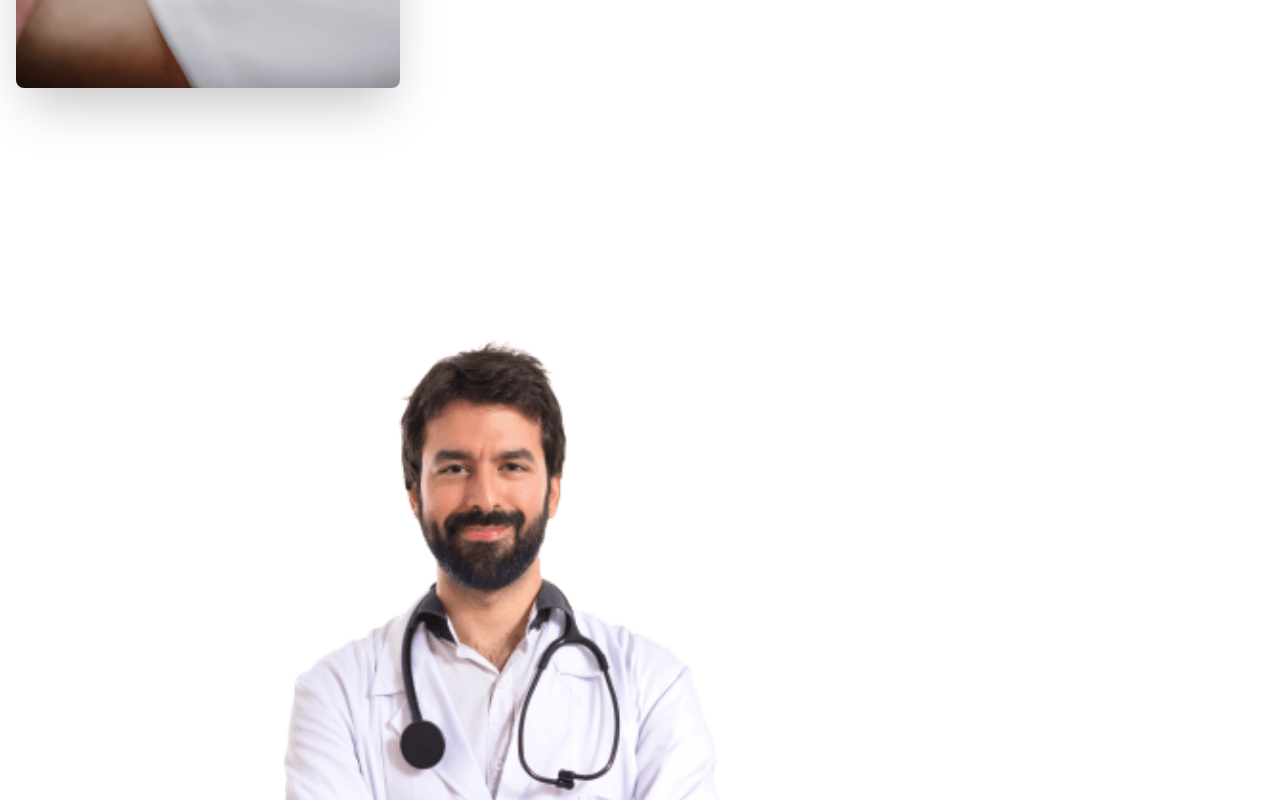
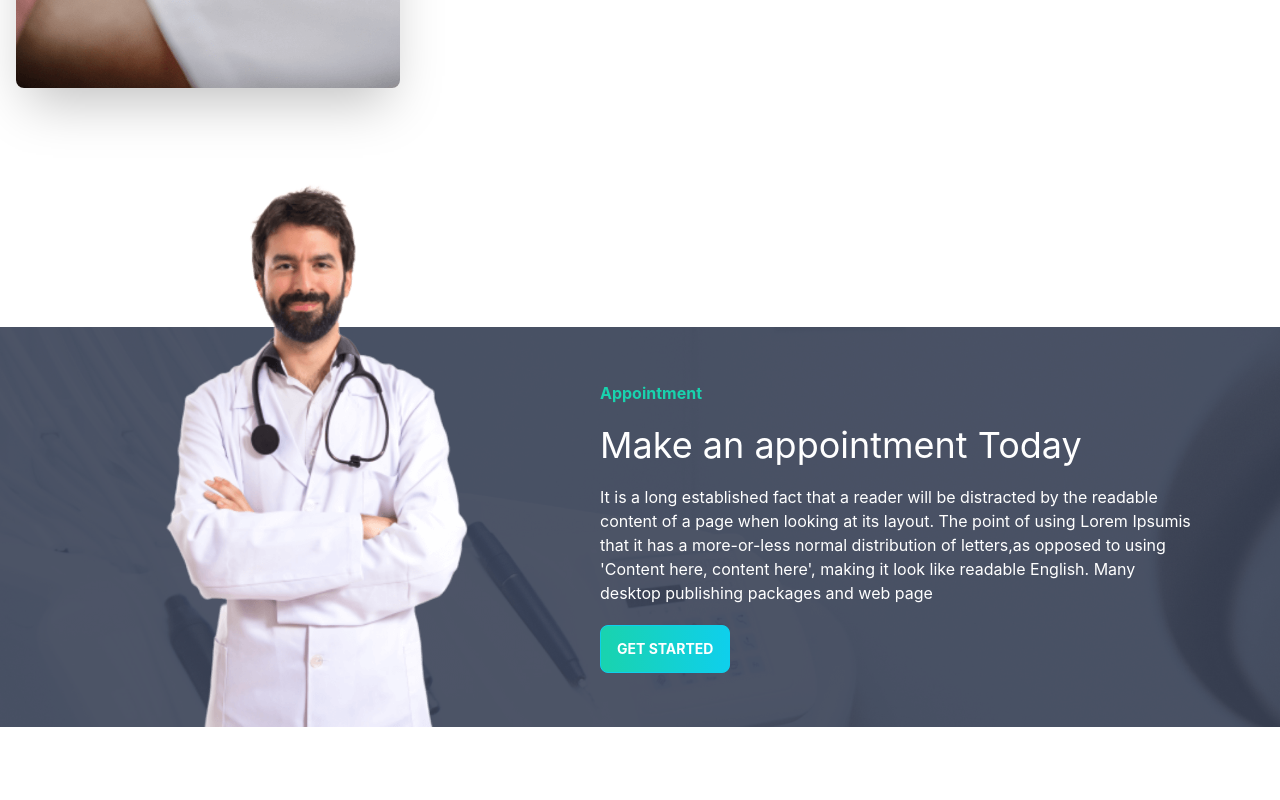
Before and after one commit to sayeef-rahman/dental-service-client, a React (Create React App) app: page / in a window 1280 px wide. Shown: the part 2040-2840 px from the top of the page. After the commit the page ends 2767 px from the top, so only its background shows below. Built offline with nearby package versions, Linux system fonts and the light colour scheme.

Commit message:
Make Appointment Finished

```diff
--- a/src/Pages/Home/MakeAppointment.js
+++ b/src/Pages/Home/MakeAppointment.js
@@ -1,15 +1,19 @@
 import React from 'react';
 import doctor from '../../assets/images/doctor.png'
+import background from '../../assets/images/appointment.png'
 
 const MakeAppointment = () => {
     return (
         <div>
-            <section>
-                <div>
-                    <img src={doctor} alt="" />
+            <section className='flex justify-center items-center mt-20' style={{backgroundImage: `url(${background})`}}>
+                <div className='flex-1'>
+                    <img className='mt-[-200px]' src={doctor} alt="" />
                 </div>
-                <div>
-
+                <div className='flex-1 lg:mr-20'>
+                    <h1 className='text-secondary font-bold'>Appointment</h1>
+                    <h1 className='text-white text-4xl my-5'>Make an appointment Today</h1>
+                    <p className='text-white mb-5'>It is a long established fact that a reader will be distracted by the readable content of a page when looking at its layout. The point of using Lorem Ipsumis that it has a more-or-less normal distribution of letters,as opposed to using 'Content here, content here', making it look like readable English. Many desktop publishing packages and web page</p>
+                    <button class="btn btn-primary text-white font-bold bg-gradient-to-r from-secondary to-primary">Get Started</button>
                 </div>
             </section>
         </div>
```
